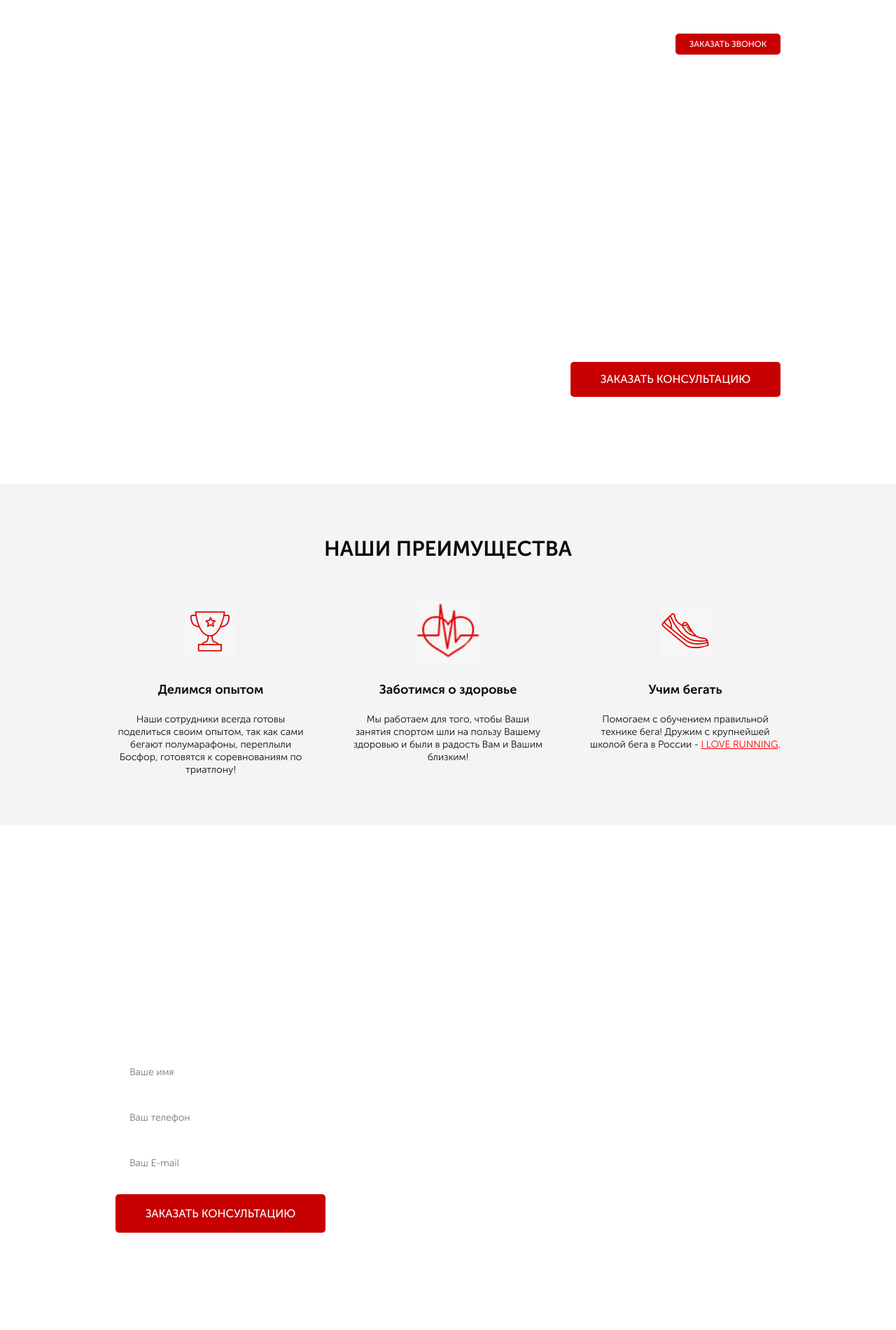
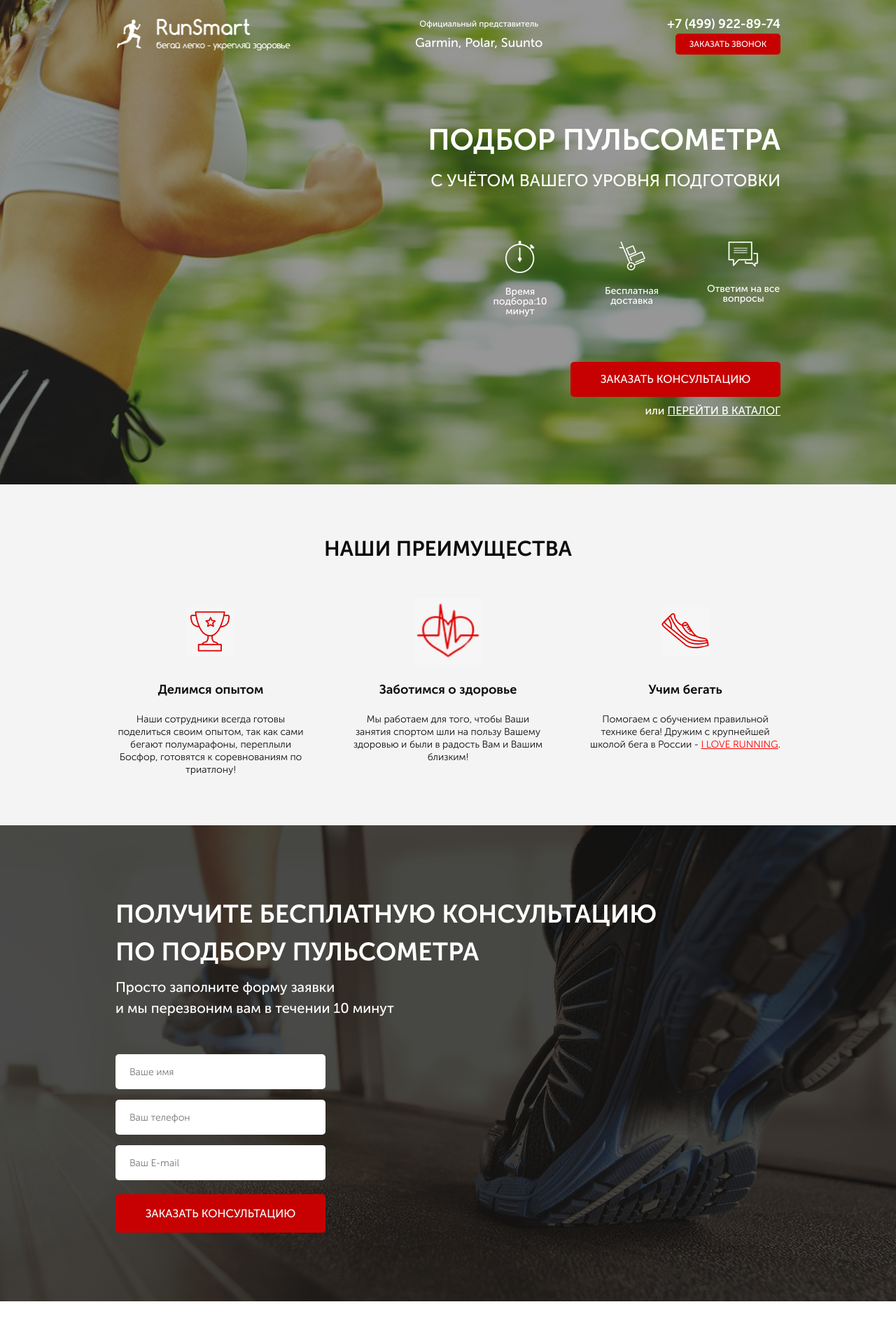
Before and after one commit to IgorBerezhnoy/runSmart, a plain HTML site: page index.html in a window 1280 px wide. Shown: the top 1900 px of the page at 70% size. Drawn offline with nearby package versions, Linux system fonts and the light colour scheme.

Commit message:
shit git

```diff
--- a/sass/blocks/_consultation.scss
+++ b/sass/blocks/_consultation.scss
@@ -1,7 +1,7 @@
 .consultation {
   min-height: 680px;
   padding: 100px 0 92px 0;
-  background: url("img/consultation.jpg") center (center/cover) no-repeat;
+  background: url("../img/consultation.jpg") center (center/cover) no-repeat;
 
   &__descr {
 	font-weight: 500;
--- a/sass/blocks/_promo.scss
+++ b/sass/blocks/_promo.scss
@@ -1,7 +1,7 @@
 .promo {
   min-height: 650px;
   padding: 21px 0 93px 0;
-  background: url("img/main.jpg") center (center/cover) no-repeat;
+  background: url("../img/main.jpg") center (center/cover) no-repeat;
 
   &__wrapper {
 	display: flex;
```
Also changed, not shown: css/style.min.css.
